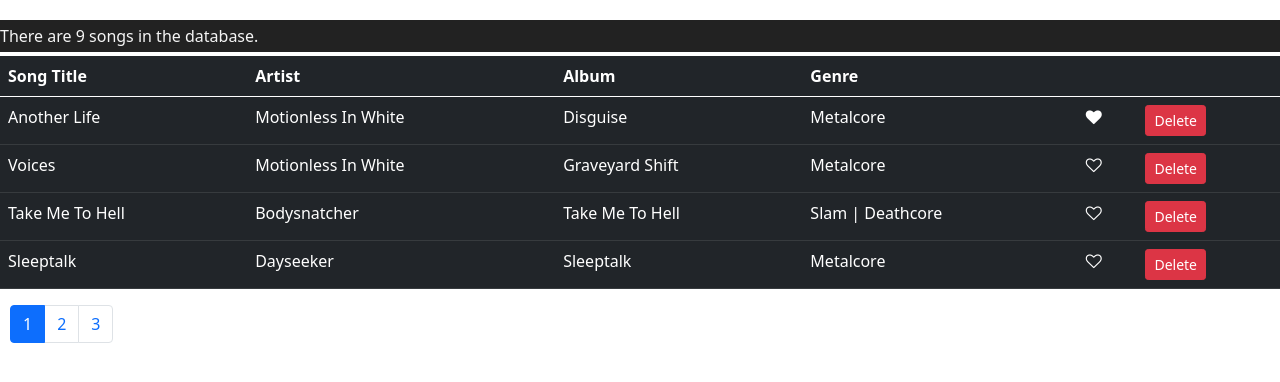
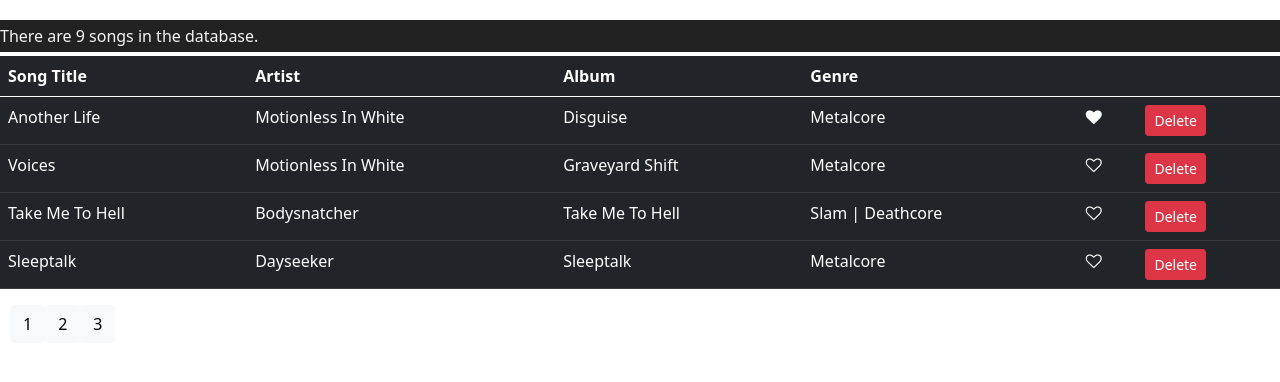
Before and after one commit to tomekki92/firstReactRepo, a React (Create React App) app: page / in a window 1280 px wide. Shown: the top 382 px of the page. Built offline with nearby package versions, Linux system fonts and the light colour scheme.

Commit message:
pagination button styling

```diff
--- a/src/components/common/pagination.jsx
+++ b/src/components/common/pagination.jsx
@@ -14,7 +14,7 @@ const Pagination = (props) => {
             key={p}
             className={currentPage === p ? "page-item active" : "page-item"}
           >
-            <button onClick={() => onPageChange(p)} className="page-link">
+            <button onClick={() => onPageChange(p)} className="btn btn-light">
               {p}
             </button>
           </li>
```
